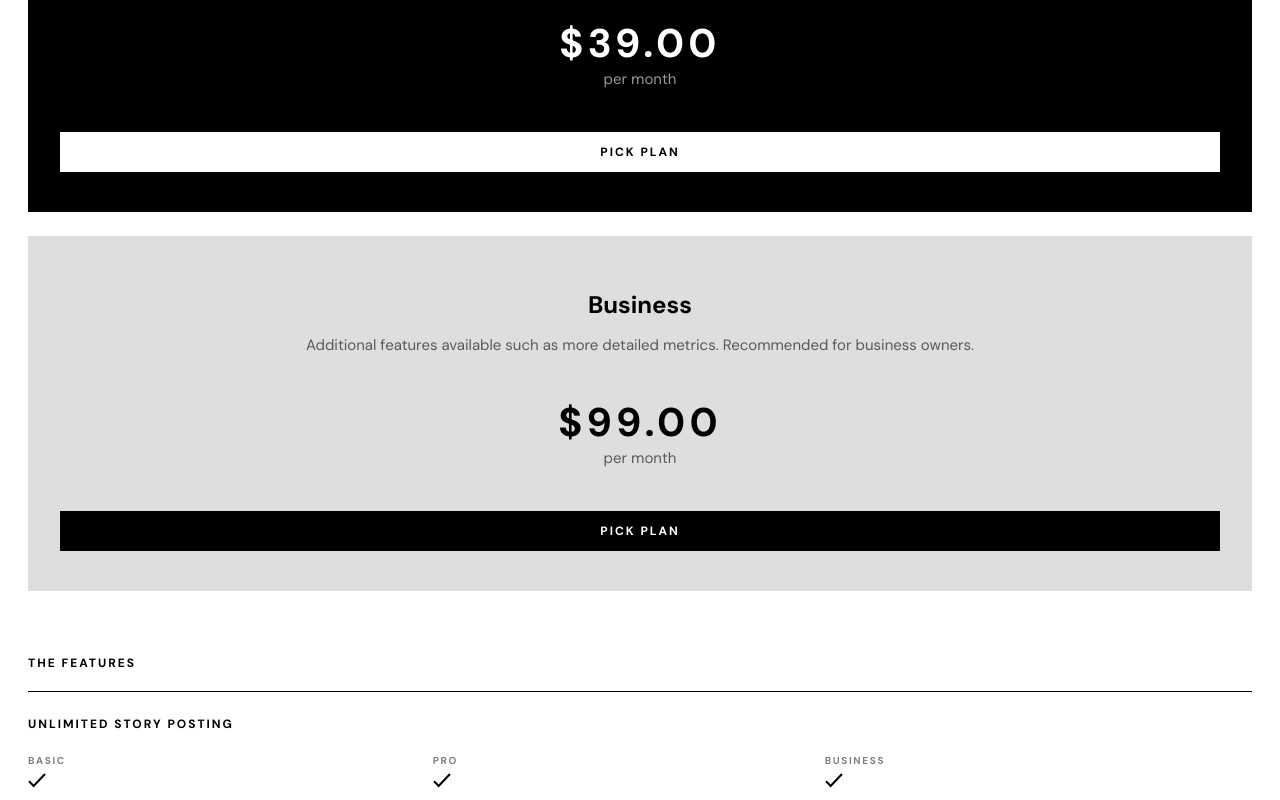
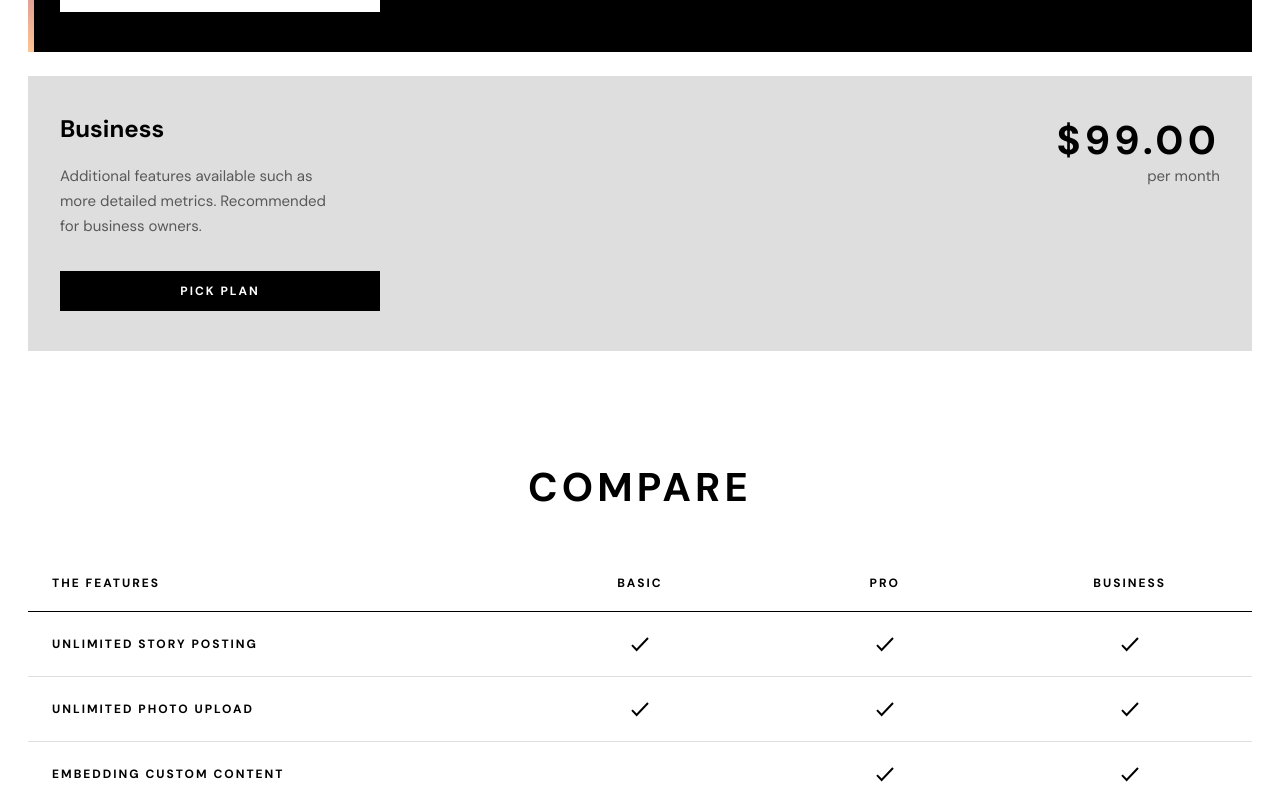
Before and after one commit to Bowersrd/PhotoSnap, a Vue app: page /pricing in a window 1280 px wide. Shown: the part 1040-1840 px from the top of the page. Built offline with nearby package versions, Linux system fonts and the light colour scheme.

Commit message:
Added tablet breakpoint to pricing page

```diff
--- a/src/components/Pricing/PricingCard.vue
+++ b/src/components/Pricing/PricingCard.vue
@@ -25,17 +25,27 @@ defineProps({
 
 <template>
   <div
-    class="relative w-full pt-14 pb-10 px-8 text-center"
+    class="relative w-full pt-14 pb-10 px-8 text-center md:grid md:grid-cols-2 md:text-left md:py-10"
     :class="isDark ? 'bg-black text-white' : 'bg-gray'"
   >
     <h2 class="text-lg font-bold mb-4">{{ title }}</h2>
-    <p class="opacity-60 mb-10">{{ body }}</p>
-    <p class="text-2xl font-bold">${{ price }}</p>
-    <p class="opacity-60 mb-10">per month</p>
-    <SolidButton class="w-full" :is-inverted="isDark">Pick Plan</SolidButton>
+    <p class="opacity-60 mb-10 md:col-start-1 md:mb-8 md:max-w-[27ch]">
+      {{ body }}
+    </p>
+    <p
+      class="text-2xl font-bold md:justify-self-end md:row-start-1 md:col-start-2"
+    >
+      ${{ price }}
+    </p>
+    <p class="opacity-60 mb-10 md:col-start-2 md:justify-self-end">per month</p>
+    <SolidButton
+      class="w-full md:col-start-1 md:row-start-3 md:max-w-xs"
+      :is-inverted="isDark"
+      >Pick Plan</SolidButton
+    >
     <div
       v-if="isFeatured"
-      class="absolute top-0 left-0 h-[.375rem] w-full gradient-accent"
+      class="absolute top-0 left-0 h-[.375rem] w-full gradient-accent md:h-full md:w-[6px]"
     ></div>
   </div>
 </template>
--- a/src/components/Pricing/PricingFeatureGrid.vue
+++ b/src/components/Pricing/PricingFeatureGrid.vue
@@ -17,8 +17,19 @@ defineProps({
 
 <template>
   <div class="grid grid-cols-3">
-    <div class="col-span-3 border-b border-black pb-5">
-      <h4 class="uppercase text-xs font-bold">{{ title }}</h4>
+    <div class="col-span-3 border-b border-black pb-5 md:grid md:grid-cols-5">
+      <h4 class="uppercase text-xs font-bold md:col-span-2 md:ml-6">
+        {{ title }}
+      </h4>
+      <h4 class="hidden uppercase text-xs font-bold text-center md:block">
+        Basic
+      </h4>
+      <h4 class="hidden uppercase text-xs font-bold text-center md:block">
+        Pro
+      </h4>
+      <h4 class="hidden uppercase text-xs font-bold text-center md:block">
+        Business
+      </h4>
     </div>
     <PricingGridItem
       v-for="feature in features"
--- a/src/components/Pricing/PricingGridItem.vue
+++ b/src/components/Pricing/PricingGridItem.vue
@@ -16,24 +16,30 @@ defineProps({
 </script>
 
 <template>
-  <div class="grid col-span-3 border-b border-gray pb-6">
-    <h5 class="col-span-3 uppercase text-xs font-bold mb-4">{{ title }}</h5>
-    <div>
-      <p class="text-xxs font-bold uppercase opacity-50">Basic</p>
+  <div
+    class="grid col-span-3 border-b border-gray pb-6 md:grid-cols-5 md:items-center"
+  >
+    <h5
+      class="col-span-3 uppercase text-xs font-bold mb-4 md:col-span-2 md:mb-0 md:ml-6"
+    >
+      {{ title }}
+    </h5>
+    <div class="md:flex md:justify-center">
+      <p class="text-xxs font-bold uppercase opacity-50 md:hidden">Basic</p>
       <SvgIcon
         v-show="includedPlans.includes('basic')"
         name="pricing/Check"
       ></SvgIcon>
     </div>
-    <div>
-      <p class="text-xxs font-bold uppercase opacity-50">Pro</p>
+    <div class="md:flex md:justify-center">
+      <p class="text-xxs font-bold uppercase opacity-50 md:hidden">Pro</p>
       <SvgIcon
         v-show="includedPlans.includes('pro')"
         name="pricing/Check"
       ></SvgIcon>
     </div>
-    <div>
-      <p class="text-xxs font-bold uppercase opacity-50">Business</p>
+    <div class="md:flex md:justify-center">
+      <p class="text-xxs font-bold uppercase opacity-50 md:hidden">Business</p>
       <SvgIcon
         v-show="includedPlans.includes('business')"
         name="pricing/Check"
--- a/src/views/PricingView.vue
+++ b/src/views/PricingView.vue
@@ -105,7 +105,7 @@ const features = [
         Yearly
       </p>
     </div>
-    <section class="grid gap-6 mb-16 px-7">
+    <section class="grid gap-6 mb-16 px-7 md:mb-28">
       <PricingCard
         v-for="plan in plans"
         :key="plan.title"
@@ -117,6 +117,11 @@ const features = [
       ></PricingCard>
     </section>
     <section class="px-7">
+      <h3
+        class="hidden text-2xl font-bold uppercase mx-auto w-fit mb-16 md:block"
+      >
+        Compare
+      </h3>
       <PricingFeatureGrid
         class="mb-16"
         title="The Features"
```
